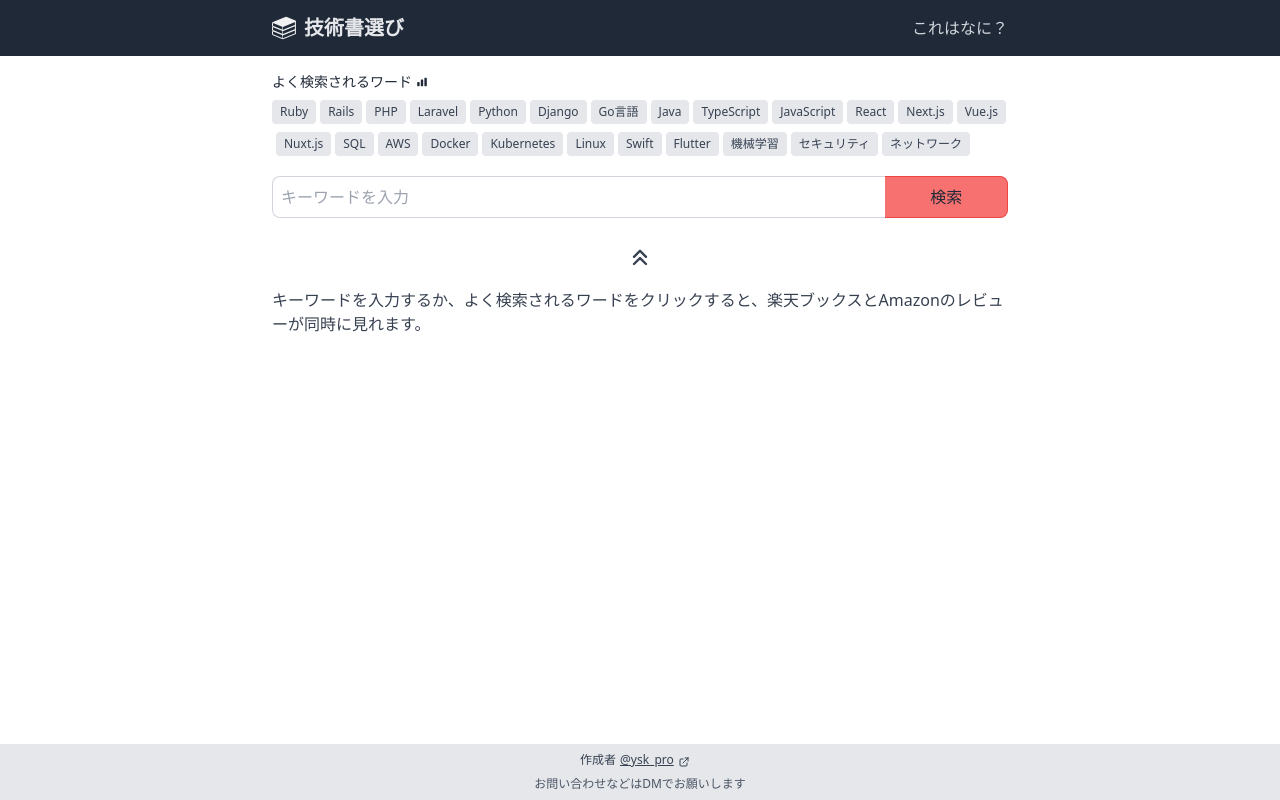
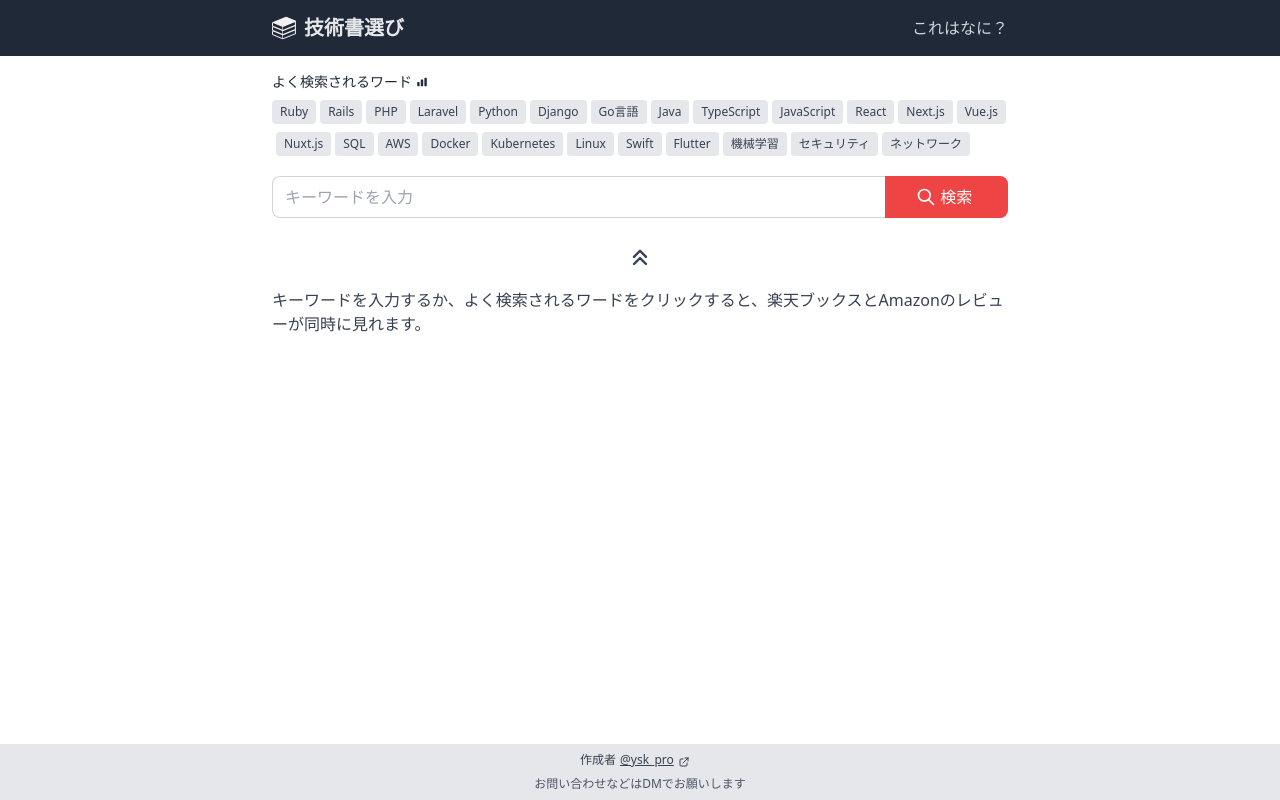
Before and after one commit to ysk1180/choise-book-vue, a Vue app: page / in a window 1280 px wide. Built offline with nearby package versions, Linux system fonts and the light colour scheme; no server answers.

Commit message:
検索ボタンのデザインを整えた

```diff
--- a/src/components/Header.vue
+++ b/src/components/Header.vue
@@ -24,14 +24,19 @@
       :value="keyword"
       @input="updateKeyword"
       @keyup.enter="search"
-      class="rounded-l-lg w-9/12 md:w-10/12 p-2 border-t mr-0 border-b border-l text-gray-800 border-gray-300 bg-white"
+      class="rounded-l-lg w-9/12 md:w-10/12 px-3 py-2 border-t mr-0 border-b border-l text-gray-800 border-gray-300 bg-white"
       placeholder="キーワードを入力"
     />
     <button
       @click="search"
-      class="px-2 rounded-r-lg w-3/12 md:w-2/12 bg-red-400 hover:bg-red-500 text-gray-800 p-2 border-red-500 border-t border-b border-r"
+      class="pl-1 pr-2 flex rounded-r-lg w-3/12 md:w-2/12 bg-red-500 hover:bg-red-600 text-white p-2 border-red-500 border-t border-b border-r"
     >
-      検索
+      <div class="mx-auto flex">
+        <svg xmlns="http://www.w3.org/2000/svg" class="h-5 mr-1 my-auto" fill="none" viewBox="0 0 24 24" stroke="currentColor" stroke-width="2">
+          <path stroke-linecap="round" stroke-linejoin="round" d="M21 21l-6-6m2-5a7 7 0 11-14 0 7 7 0 0114 0z" />
+        </svg>
+        検索
+      </div>
     </button>
   </div>
 </template>
```
